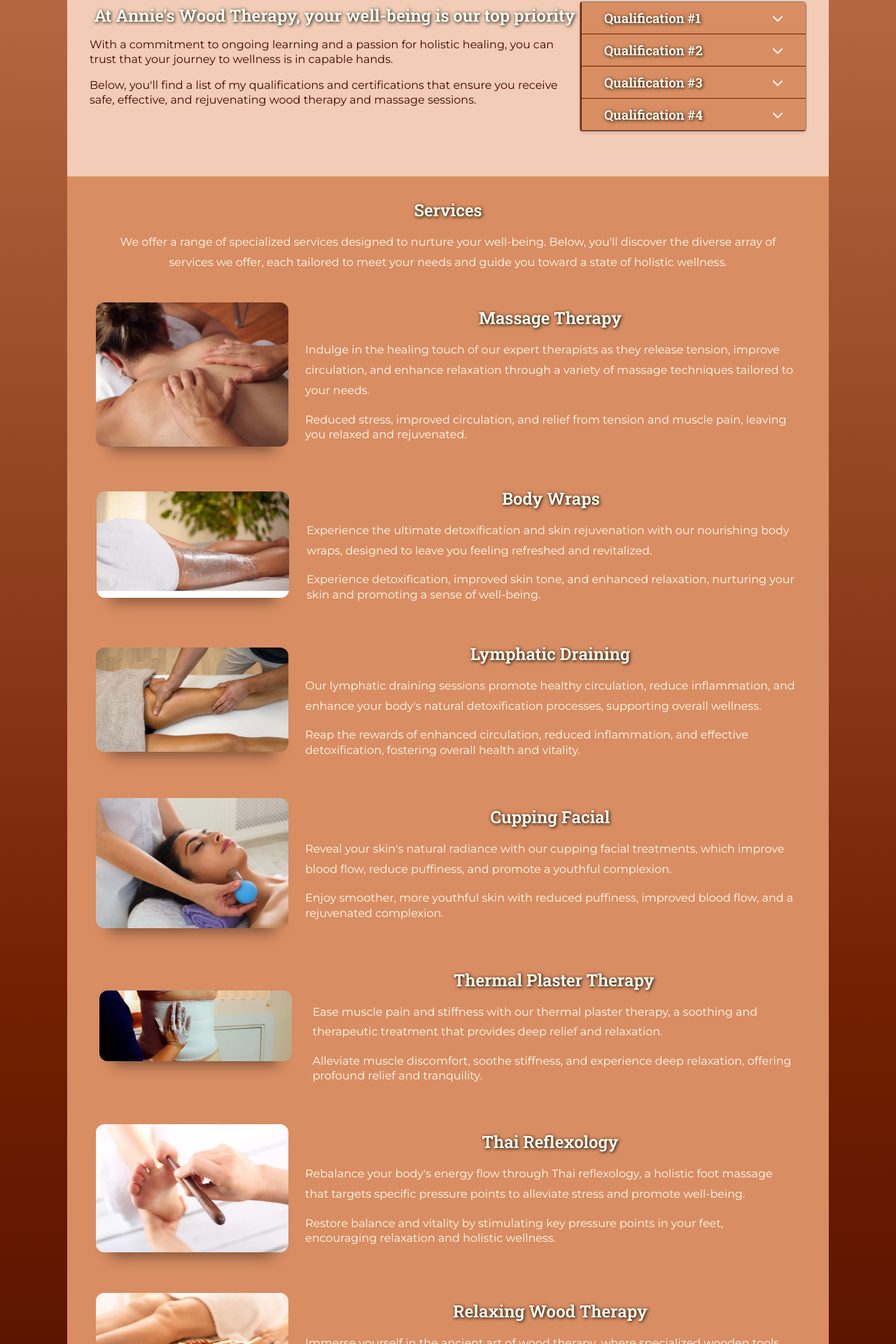
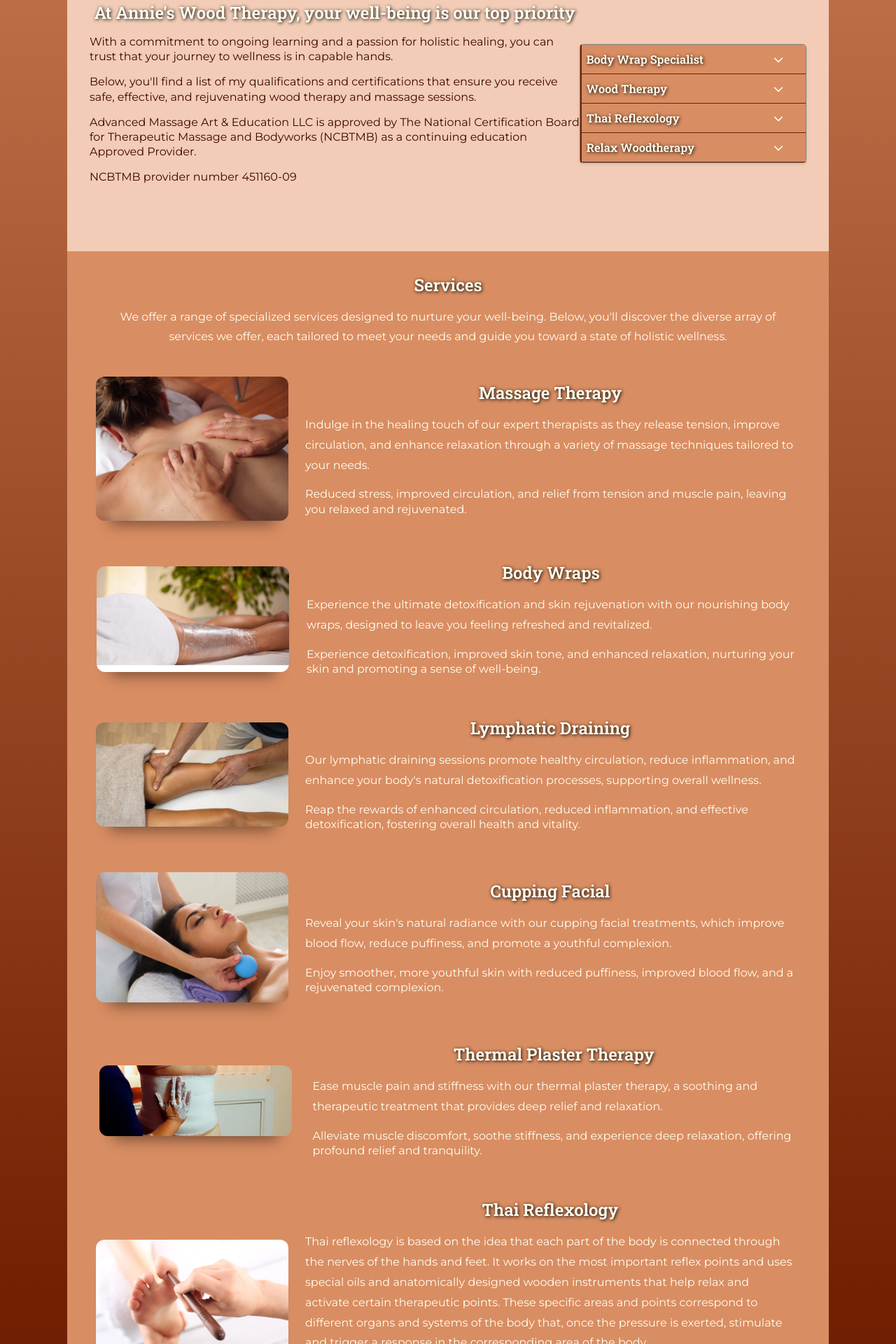
Before and after one commit to Aleroms/annies-wood-therapy, a Vue app: page /about in a window 1280 px wide. Shown: the part 852-2772 px from the top of the page at 70% size. Built offline with nearby package versions, Linux system fonts and the light colour scheme.

Commit message:
added better translations and new text for services

```diff
--- a/src/assets/data/qualification-description-es.json
+++ b/src/assets/data/qualification-description-es.json
@@ -1,5 +1,7 @@
 {
   "title": "En Annie's Wood Therapy, tu bienestar es nuestra máxima prioridad",
   "content1": "Con un compromiso con el aprendizaje continuo y una pasión por la curación holística, puede confiar en que su viaje hacia el bienestar está en manos capaces.",
-  "content2": "A continuación, encontrará una lista de mis calificaciones y certificaciones que garantizan que reciba sesiones de masajes y maderoterapia seguras, efectivas y rejuvenecedoras."
+  "content2": "A continuación, encontrará una lista de mis calificaciones y certificaciones que garantizan que reciba sesiones de masajes y maderoterapia seguras, efectivas y rejuvenecedoras.",
+  "content3": "Número de proveedor NCBTMB 451160-09",
+  "content4": "Advanced Massage Art & Education LLC está aprobado por la Junta Nacional de Certificación de Masajes Terapéuticos y Trabajos Corporales (NCBTMB) como proveedor aprobado de educación continua."
 }
--- a/src/assets/data/qualification-description.json
+++ b/src/assets/data/qualification-description.json
@@ -1,5 +1,7 @@
 {
   "title": "At Annie's Wood Therapy, your well-being is our top priority",
   "content1": "With a commitment to ongoing learning and a passion for holistic healing, you can trust that your journey to wellness is in capable hands.",
-  "content2": "Below, you'll find a list of my qualifications and certifications that ensure you receive safe, effective, and rejuvenating wood therapy and massage sessions."
+  "content2": "Below, you'll find a list of my qualifications and certifications that ensure you receive safe, effective, and rejuvenating wood therapy and massage sessions.",
+  "content3": "NCBTMB provider number 451160-09",
+  "content4":"Advanced Massage Art & Education LLC is approved by The National Certification Board for Therapeutic Massage and Bodyworks (NCBTMB) as a continuing education Approved Provider."
 }
--- a/src/assets/data/qualification-es.json
+++ b/src/assets/data/qualification-es.json
@@ -1,18 +1,18 @@
 [
   {
-    "title": "Calificación #1",
-    "content": "detalles para la descripción de la calificación del elemento 1"
+    "title": "Envoltura Corporal",
+    "content": "Desarrollo de teoria y practica en: mesoterapia corporal y facial, vendas egipcias corporales, envolturas corporales, crio y thermo terapia, exfoliacion corporal."
   },
   {
-    "title": "Calificación #2",
-    "content": "detalles para la descripción de la calificación del elemento 2"
+    "title": "Maderoterapia",
+    "content": "Este certificado se otorga al destinatario por completar con éxito una formación de 16 horas que incluye conocimientos teóricos y aplicación práctica de herramientas de masaje de madera en la cara y todo el cuerpo."
   },
   {
-    "title": "Calificación #3",
-    "content": "detalles para la descripción de la calificación del elemento 3"
+    "title": "Reflexologia Tailandesa",
+    "content": "Este certificado se otorga al destinatario por completar con éxito una formación de 8 horas que incluye conocimientos teóricos y aplicación práctica de herramientas de masaje de madera en la cara y todo el cuerpo."
   },
   {
-    "title": "Calificación #4",
-    "content": "detalles para la descripción de la calificación del elemento 4"
+    "title":"Terapia de Madera Relajante",
+    "content":"Este certificado se otorga al destinatario por completar con éxito una formación de 8 horas que incluye conocimientos teóricos y aplicación práctica de herramientas de masaje de madera en la cara y todo el cuerpo."
   }
 ]
--- a/src/assets/data/qualification.json
+++ b/src/assets/data/qualification.json
@@ -1,18 +1,18 @@
 [
   {
-    "title": "Qualification #1",
-    "content": "details for the description of the qualification of item 1"
+    "title": "Body Wrap Specialist",
+    "content": "Theoretical knowledge and practical application of: body and facial mesotherapy, Egyptian body bandages, body wraps, cryo and thermo therapy, body exfoliation."
   },
   {
-    "title": "Qualification #2",
-    "content": "details for the description of the qualification of item 1"
+    "title": "Wood Therapy",
+    "content": "This certificate has been rewarded to the recipient for successfully completing a 16-hour training including theoretical knowledge and practical application of wooden massage tools on the face and full body."
   },
   {
-    "title": "Qualification #3",
-    "content": "details for the description of the qualification of item 1"
+    "title": "Thai Reflexology",
+    "content": "This certificate has been rewarded to the recipient for successfully completing a 8-hour training including theoretical knowledge and practical application of wooden massage tools on the face and full body."
   },
   {
-    "title": "Qualification #4",
-    "content": "details for the description of the qualification of item 1"
+    "title": "Relax Woodtherapy",
+    "content": "This certificate has been rewarded to the recipient for successfully completing a 8-hour training including theoretical knowledge and practical application of wooden massage tools on the face and full body."
   }
 ]
--- a/src/assets/data/services-es.json
+++ b/src/assets/data/services-es.json
@@ -52,17 +52,17 @@
   {
     "image": "/images/thai-reflexology.jpg",
     "title": "Reflexología Tailandesa",
-    "content": "Reequilibre el flujo de energía de su cuerpo a través de la reflexología tailandesa, un masaje holístico de pies que se enfoca en puntos de presión específicos para aliviar el estrés y promover el bienestar.",
+    "content": "La reflexología tailandesa se basa en la idea de que cada parte del cuerpo está conectada a través de los nervios de las manos y los pies. Trabaja los puntos reflejos más importantes y utiliza aceites especiales e instrumentos de madera diseñados anatómicamente que ayudan a relajar y activar ciertos puntos terapéuticos. Estas áreas y puntos específicos corresponden a diferentes órganos y sistemas del cuerpo que, una vez ejercida la presión, estimulan y desencadenan una respuesta en la zona correspondiente del cuerpo.",
     "alt": "reflexología tailandesa",
     "showButton": false,
     "link": "",
     "message": "",
-    "benefit": "Restaure el equilibrio y la vitalidad estimulando puntos de presión clave en sus pies, fomentando la relajación y el bienestar holístico."
+    "benefit": "Mejora la circulación y eliminación de toxinas, reduce la rigidez y mejora la reflectividad, fortalece el sistema inmunológico, reduce el estrés induciendo un estado de relajación profunda, acelera la curación física."
   },
   {
     "image": "/images/test.jpg",
     "title": "Terapia de Madera Relajante",
-    "content": "Sumérjase en el antiguo arte de la terapia de madera, donde se utilizan herramientas de madera especializadas para esculpir y contornear su cuerpo, promoviendo la relajación, la circulación y la tonificación.",
+    "content": "Esta técnica holística utiliza múltiples accesorios fabricados en madera de diferentes formas, tamaños y diseños. Estos instrumentos se adaptan a diferentes partes del cuerpo, logrando una estimulación corporal. Este método natural puede ayudar a reducir los niveles de estrés y activar la renovación celular. Además, erradica las contracturas provocadas por la actividad física y la postura, aliviando dolores y molestias tanto en músculos como en articulaciones.",
     "alt": "terapia de madera relajante",
     "showButton": false,
     "link": "",
@@ -72,11 +72,21 @@
   {
     "image": "/images/cryotherapy.jpg",
     "title": "Crioterapia",
-    "content": "Descubra los beneficios rejuvenecedores de la crioterapia, una técnica de terapia en frío que reduce la inflamación, promueve la curación y lo deja sintiéndose refrescado y vigorizado.",
+    "content": "La crioterapia es una técnica que utiliza el frío como método terapéutico para reducir tallas y mejorar la textura de la piel. Una caída de la temperatura corporal hace que nuestro cuerpo lo compense aumentando el metabolismo y extrayendo energía de los depósitos de grasa del cuerpo. El resultado es una reducción entre los tejidos adiposos, lo que ayuda a eliminar la celulitis y reafirmar la piel.",
     "alt": "crioterapia",
     "showButton": false,
     "link": "",
     "message": "",
-    "benefit": "Descubra los efectos estimulantes de la reducción de la inflamación, la mejora de la curación y la sensación de frescura y revitalización, tanto mental como físicamente."
+    "benefit": "Mejora y aumenta el metabolismo celular. Ayuda a eliminar toxinas. Reduce la celulitis. Mejora el metabolismo digestivo. Mejora el metabolismo renal aumentando la diuresis. Reduce las estrías. Acción antiinflamatoria. Promueve la contracción muscular."
+  },
+  {
+    "image": "/images/thermotherapy.jpg",
+    "title": "Termoterapia",
+    "content": "La termoterapia es una técnica que aumenta la temperatura de la piel para suavizar su tejido adiposo y reducir la grasa. Se diluye por acción térmica y se acelera el sistema circulatorio para la rápida expulsión de las grasas. El calor aumenta la temperatura corporal, aumentando así el metabolismo basal para estimular la lipólisis, que es la reducción de los adipocitos, células que almacenan grasa.",
+    "alt": "thermotherapy",
+    "showButton": false,
+    "link": "",
+    "message": "",
+    "benefit": "Promueve la salud física, favorece un mejor sueño, estimula el sistema inmunológico, desintoxica el organismo, mejora la circulación sanguínea."
   }
 ]
--- a/src/assets/data/services.json
+++ b/src/assets/data/services.json
@@ -52,17 +52,17 @@
   {
     "image": "/images/thai-reflexology.jpg",
     "title": "Thai Reflexology",
-    "content": "Rebalance your body's energy flow through Thai reflexology, a holistic foot massage that targets specific pressure points to alleviate stress and promote well-being.",
+    "content": "Thai reflexology is based on the idea that each part of the body is connected through the nerves of the hands and feet. It works on the most important reflex points and uses special oils and anatomically designed wooden instruments that help relax and activate certain therapeutic points. These specific areas and points correspond to different organs and systems of the body that, once the pressure is exerted, stimulate and trigger a response in the corresponding area of the body.",
     "alt": "Thai reflexology",
     "showButton": false,
     "link": "",
     "message": "",
-    "benefit": "Restore balance and vitality by stimulating key pressure points in your feet, encouraging relaxation and holistic wellness."
+    "benefit": "Improves circulation and elimination of toxins, reduces stiffness and improves reflectivity, strengthens the immune system, reduces stress by inducing a state of deep relaxation, accelerates physical healing."
   },
   {
     "image": "/images/test.jpg",
     "title": "Relaxing Wood Therapy",
-    "content": "Immerse yourself in the ancient art of wood therapy, where specialized wooden tools are used to sculpt and contour your body, promoting relaxation, circulation, and toning.",
+    "content": "This holistic technique uses multiple accessories made of wood of different shapes, sizes and designs. These instruments adapt to different parts of the body, achieving body stimulation. This natural method can help reduce stress levels and activate cell renewal. Also, it eradicates contractures caused by physical activity and posture, relieving pain and discomfort in both muscles and joints.",
     "alt": "relaxing wood therapy",
     "showButton": false,
     "link": "",
@@ -72,11 +72,21 @@
   {
     "image": "/images/cryotherapy.jpg",
     "title": "Cryotherapy",
-    "content": "Discover the rejuvenating benefits of cryotherapy, a cold therapy technique that reduces inflammation, promotes healing, and leaves you feeling refreshed and invigorated.",
+    "content": "Cryotherapy is a technique that uses cold as a therapeutic method to reduce sizes and improve skin texture. A drop in body temperature causes our body to compensate by increasing metabolism and drawing energy from the body's fat deposits. The result is a reduction between adipose tissues, which helps to eliminate cellulite and firm the skin.",
     "alt": "cryotherapy",
     "showButton": false,
     "link": "",
     "message": "",
-    "benefit": "Discover the invigorating effects of reduced inflammation, enhanced healing, and feeling refreshed and revitalized, both mentally and physically."
+    "benefit": "Improves and increases cell metabolism. Helps eliminate toxins. Reduces cellulite. Improves digestive metabolism. Improves renal metabolism by increasing diuresis. Reduces stretch marks. Anti-inflammatory action. Promotes muscle contraction."
+  },
+  {
+    "image": "/images/thermotherapy.jpg",
+    "title": "Thermotherapy",
+    "content": "Thermotherapy is a technique that increases the temperature of the skin to soften its adipose tissue and reduce fat.It is diluted by thermal action and the circulatory system is accelerated for the fast expulsion of fats. Heat increases body temperature, thus increasing basal metabolism to stimulate lipolysis, which is the reduction of adipocytes, cells that store fat.",
+    "alt": "thermotherapy",
+    "showButton": false,
+    "link": "",
+    "message": "",
+    "benefit": "Improves and increases cell metabolism. Helps eliminate toxins. Reduces cellulite. Improves digestive metabolism. Improves renal metabolism by increasing diuresis. Reduces stretch marks. Anti-inflammatory action. Promotes muscle contraction."
   }
 ]
--- a/src/components/QualificationAccordion.vue
+++ b/src/components/QualificationAccordion.vue
@@ -77,19 +77,19 @@ export default {
   display: flex;
   align-items: center;
   justify-content: space-between;
-  padding: 0.625rem 2rem;
-  cursor: pointer; /* Add cursor pointer to indicate clickability */
-  transition: border-bottom 0.3s ease; /* Add a transition for a smooth effect */
+  padding: 0.625rem 2rem 0.625rem 0.425rem;
+  font-size: 14px;
+  cursor: pointer;
+  transition: border-bottom 0.3s ease;
 }
 
-/* Apply additional styles when the accordion is open */
 .qualification-header.open {
-  border-bottom: none; /* Remove the bottom border when open */
+  border-bottom: none;
 }
 
 .qualification-content {
-  padding: 0.625rem 2rem;
-  display: none; /* Hide content by default */
+  padding: 0.625rem 1rem;
+  display: none;
   color: ivory;
 }
 
@@ -98,7 +98,6 @@ export default {
   display: block;
 }
 
-/* Remove the border at the bottom of the last item */
 .qualification-item:last-child .qualification-content {
   border-bottom: none;
 }
--- a/src/components/Qualifications.vue
+++ b/src/components/Qualifications.vue
@@ -4,6 +4,8 @@
       <h2 class="heading">{{ $t('qualification.title') }}</h2>
       <p class="text-brown">{{ $t('qualification.content1') }}</p>
       <p class="text-brown">{{ $t('qualification.content2') }}</p>
+      <p class="text-brown">{{ $t('qualification.content4') }}</p>
+      <p class="text-brown">{{ $t('qualification.content3') }}</p>
     </div>
     <QualificationAccordion />
   </section>
```
Also changed, not shown: public/images/thermotherapy.jpg (added).
